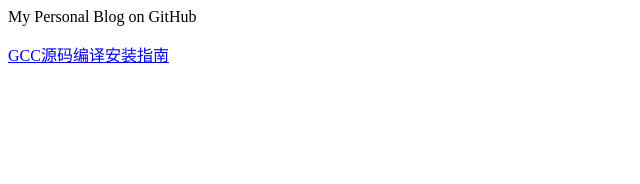
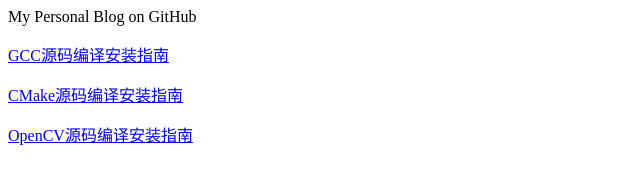
Before and after one commit to suntaoTs/git-yly.github.io, a plain HTML site: page index.html in a window 1280 px wide. Shown: the whole page, without its empty margins (0-640 px from the left). Drawn offline with Linux system fonts and the light colour scheme.

Commit message:
docs:add more url into index.html

```diff
--- a/index.html
+++ b/index.html
@@ -5,5 +5,7 @@
     <body>
         <p>My Personal Blog on GitHub</p>
         <p><a href="/GCC源码编译安装指南.md">GCC源码编译安装指南</a></p>
+        <p><a href="/CMake源码编译安装指南.md">CMake源码编译安装指南</a></p>
+        <p><a href="/OpenCV源码编译安装指南.md">OpenCV源码编译安装指南</a></p>
     </body>
 </html>
```
